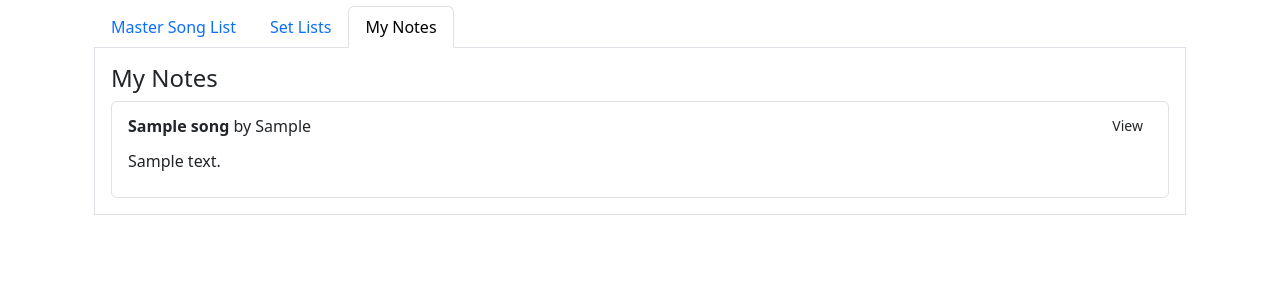
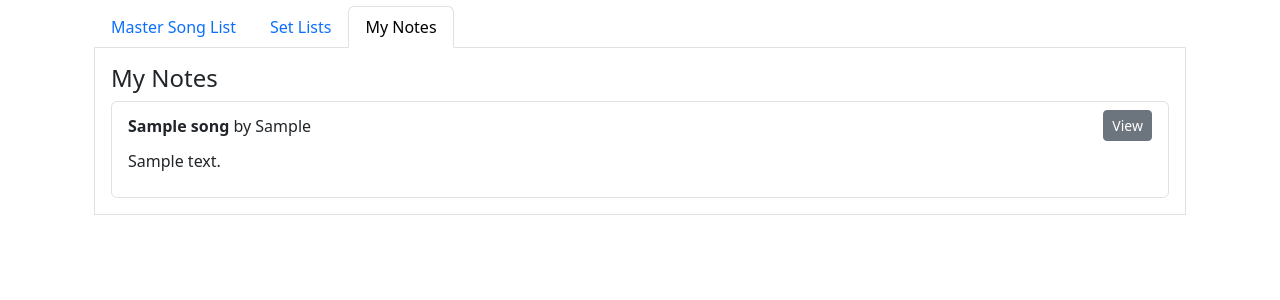
Before and after one commit to RichardModin/set_lists, a Django app: template templates/bands/band_detail.html in a window 1280 px wide, after a click on "My Notes". Shown: the part 208-508 px from the top of the page. Run offline with Django 5.2, Linux system fonts and the light colour scheme; tables that the repository leaves empty hold one stand-in row (values such as "Sample post"); the template is opened without the code that fills it: values that come from a table or form of the project are taken from there, most other values are stand-ins (such as "Sample title", 1, 10 or a date in 2020); some libraries are stand-ins or nearby versions.

Commit message:
fix: small css issue

```diff
--- a/templates/bands/band_detail.html
+++ b/templates/bands/band_detail.html
@@ -113,7 +113,7 @@
                 {% endif %}
               </div>
               {% if note.song %}
-              <a href="{% url 'songs:song_detail' note.song.id %}" class="btn btn-sm secondary">View</a>
+              <a href="{% url 'songs:song_detail' note.song.id %}" class="btn btn-sm btn-secondary">View</a>
               {% endif %}
             </div>
             <p class="mt-2">{{ note.content|safe }}</p>
```
